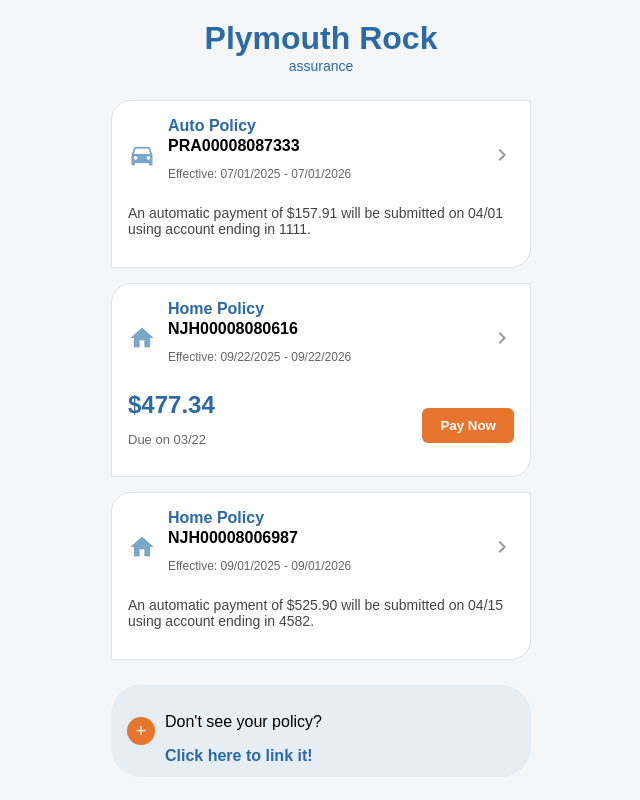
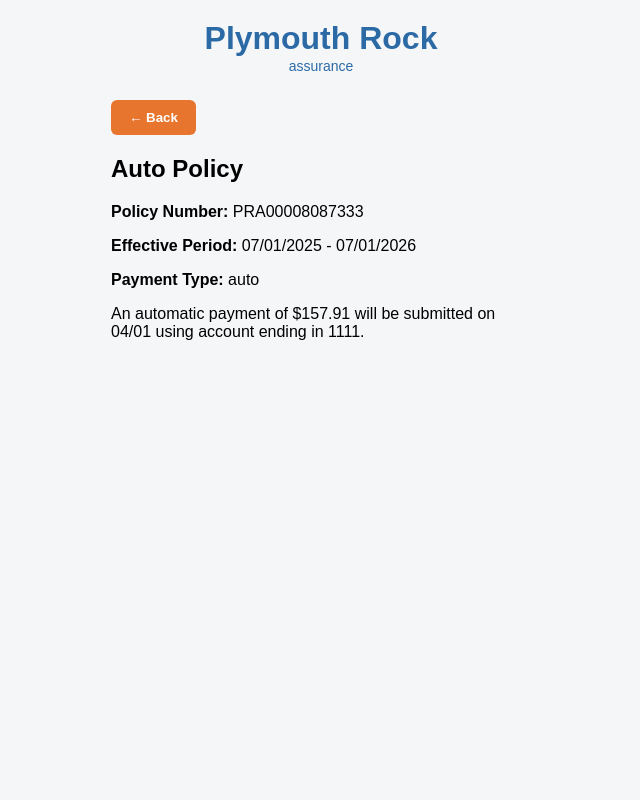
Before and after one commit to harieshini/Display-products, a React (Create React App) app: page /policy/1 in a window 1280 px wide. Shown: the whole page, without its empty margins (319-959 px from the left). Built offline with nearby package versions, Linux system fonts and the light colour scheme.

Commit message:
implemented using redux

```diff
--- a/package.json
+++ b/package.json
@@ -3,11 +3,14 @@
   "version": "0.1.0",
   "private": true,
   "dependencies": {
+    "@reduxjs/toolkit": "^2.11.2",
     "@testing-library/jest-dom": "^5.17.0",
     "@testing-library/react": "^13.4.0",
     "@testing-library/user-event": "^13.5.0",
     "react": "^18.2.0",
     "react-dom": "^18.2.0",
+    "react-redux": "^9.2.0",
+    "react-router-dom": "^7.13.1",
     "react-scripts": "5.0.1",
     "web-vitals": "^2.1.4"
   },
--- a/src/App.css
+++ b/src/App.css
@@ -43,9 +43,8 @@
   background:white;
   border:1px solid #e2e2e2;
   padding:16px;
-
-
   border-radius:20px 0px 20px 0px;
+  cursor:pointer;
 }
 
 
@@ -162,3 +161,11 @@
   font-weight:600;
   margin:0;
 }
+
+.selected-policy{
+  margin-top:20px;
+  padding:15px;
+  background:white;
+  border-radius:10px;
+  border:1px solid #ddd;
+}
--- a/src/App.js
+++ b/src/App.js
@@ -1,41 +1,10 @@
 import React from "react";
 import "./App.css";
+import { Routes, Route } from "react-router-dom";
+import PolicyList from "./components/PolicyList";
+import PolicyDetails from "./pages/PolicyDetails";
 
 function App() {
-
-  const policies = [
-    {
-      id: 1,
-      type: "Auto Policy",
-      number: "PRA00008087333",
-      effective: "07/01/2025 - 07/01/2026",
-      paymentType: "auto",
-      message:
-        "An automatic payment of $157.91 will be submitted on 04/01 using account ending in 1111.",
-      icon: "directions_car"
-    },
-    {
-      id: 2,
-      type: "Home Policy",
-      number: "NJH00008080616",
-      effective: "09/22/2025 - 09/22/2026",
-      paymentType: "manual",
-      amount: "$477.34",
-      due: "Due on 03/22",
-      button: "Pay Now",
-      icon: "home"
-    },
-    {
-      id: 3,
-      type: "Home Policy",
-      number: "NJH00008006987",
-      effective: "09/01/2025 - 09/01/2026",
-      paymentType: "auto",
-      message:
-        "An automatic payment of $525.90 will be submitted on 04/15 using account ending in 4582.",
-      icon: "home"
-    }
-  ];
 
   return (
     <div className="container">
@@ -45,67 +14,13 @@
         <span>assurance</span>
       </div>
 
-      <div className="policy-list">
-        {policies.map((policy) => (
-          <PolicyCard key={policy.id} policy={policy} />
-        ))}
-      </div>
+      <Routes>
 
-      <div className="bottom-link">
-        <span className="plus">+</span>
-        <div>
-          <p>Don't see your policy?</p>
-          <p className="link">Click here to link it!</p>
-        </div>
-      </div>
+        <Route path="/" element={<PolicyList />} />
 
-    </div>
-  );
-}
+        <Route path="/policy/:id" element={<PolicyDetails />} />
 
-function PolicyCard({ policy }) {
-
-  return (
-    <div className="card">
-
-      <div className="card-top">
-
-        <span className="material-icons icon">
-          {policy.icon}
-        </span>
-
-        <div className="policy-info">
-          <h3>{policy.type}</h3>
-          <p className="number">{policy.number}</p>
-          <p className="effective">Effective: {policy.effective}</p>
-        </div>
-
-        <span className="material-icons arrow">
-          chevron_right
-        </span>
-
-      </div>
-
-
-      {policy.paymentType === "auto" && (
-        <p className="message">
-          {policy.message}
-        </p>
-      )}
-
-
-      {policy.paymentType === "manual" && (
-        <div className="card-bottom">
-
-          <div>
-            <h2>{policy.amount}</h2>
-            <p className="due">{policy.due}</p>
-          </div>
-
-          <button>{policy.button}</button>
-
-        </div>
-      )}
+      </Routes>
 
     </div>
   );
--- /dev/null
+++ b/src/components/PolicyList.js
@@ -0,0 +1,68 @@
+import React from "react";
+import { useSelector } from "react-redux";
+import { useNavigate } from "react-router-dom";
+
+function PolicyList() {
+
+  const policies = useSelector((state) => state.policies.policies);
+  const navigate = useNavigate();
+
+  return (
+
+    <div className="policy-list">
+
+      {policies.map((policy) => (
+
+        <div
+          key={policy.id}
+          className="card"
+          onClick={() => navigate(`/policy/${policy.id}`)}
+        >
+
+          <div className="card-top">
+
+            <span className="material-icons icon">
+              {policy.icon}
+            </span>
+
+            <div className="policy-info">
+              <h3>{policy.type}</h3>
+              <p className="number">{policy.number}</p>
+              <p className="effective">
+                Effective: {policy.effective}
+              </p>
+            </div>
+
+            <span className="material-icons arrow">
+              chevron_right
+            </span>
+
+          </div>
+
+          {policy.paymentType === "auto" && (
+            <p className="message">{policy.message}</p>
+          )}
+
+          {policy.paymentType === "manual" && (
+            <div className="card-bottom">
+
+              <div>
+                <h2>{policy.amount}</h2>
+                <p className="due">{policy.due}</p>
+              </div>
+
+              <button>{policy.button}</button>
+
+            </div>
+          )}
+
+        </div>
+
+      ))}
+
+    </div>
+
+  );
+}
+
+export default PolicyList;
--- a/src/index.js
+++ b/src/index.js
@@ -1,7 +1,16 @@
 import React from "react";
 import ReactDOM from "react-dom/client";
 import App from "./App";
+import store from "./redux/store";
+import { Provider } from "react-redux";
+import { BrowserRouter } from "react-router-dom";
 
-ReactDOM.createRoot(document.getElementById("root")).render(
-  <React.StrictMode><App/></React.StrictMode>
+const root = ReactDOM.createRoot(document.getElementById("root"));
+
+root.render(
+  <Provider store={store}>
+    <BrowserRouter>
+      <App />
+    </BrowserRouter>
+  </Provider>
 );
--- /dev/null
+++ b/src/pages/PolicyDetails.js
@@ -0,0 +1,49 @@
+import React from "react";
+import { useParams, useNavigate } from "react-router-dom";
+import { useSelector } from "react-redux";
+
+function PolicyDetails() {
+
+  const { id } = useParams();
+  const navigate = useNavigate();
+
+  const policies = useSelector((state) => state.policies.policies);
+
+  const policy = policies.find((p) => p.id === Number(id));
+
+  if (!policy) {
+    return <p>Policy not found</p>;
+  }
+
+  return (
+
+    <div className="details-page">
+
+      <button onClick={() => navigate("/")}>
+        ← Back
+      </button>
+
+      <h2>{policy.type}</h2>
+
+      <p><b>Policy Number:</b> {policy.number}</p>
+
+      <p><b>Effective Period:</b> {policy.effective}</p>
+
+      <p><b>Payment Type:</b> {policy.paymentType}</p>
+
+      {policy.paymentType === "manual" && (
+        <>
+          <p><b>Amount:</b> {policy.amount}</p>
+          <p><b>Due Date:</b> {policy.due}</p>
+        </>
+      )}
+
+      {policy.paymentType === "auto" && (
+        <p>{policy.message}</p>
+      )}
+
+    </div>
+  );
+}
+
+export default PolicyDetails;
--- /dev/null
+++ b/src/redux/policySlice.js
@@ -0,0 +1,54 @@
+import { createSlice } from "@reduxjs/toolkit";
+
+const initialState = {
+  policies: [
+    {
+      id: 1,
+      type: "Auto Policy",
+      number: "PRA00008087333",
+      effective: "07/01/2025 - 07/01/2026",
+      paymentType: "auto",
+      message:
+        "An automatic payment of $157.91 will be submitted on 04/01 using account ending in 1111.",
+      icon: "directions_car"
+    },
+    {
+      id: 2,
+      type: "Home Policy",
+      number: "NJH00008080616",
+      effective: "09/22/2025 - 09/22/2026",
+      paymentType: "manual",
+      amount: "$477.34",
+      due: "Due on 03/22",
+      button: "Pay Now",
+      icon: "home"
+    },
+    {
+      id: 3,
+      type: "Home Policy",
+      number: "NJH00008006987",
+      effective: "09/01/2025 - 09/01/2026",
+      paymentType: "auto",
+      message:
+        "An automatic payment of $525.90 will be submitted on 04/15 using account ending in 4582.",
+      icon: "home"
+    }
+  ],
+  selectedPolicy: null
+};
+
+const policySlice = createSlice({
+  name: "policies",
+  initialState,
+  reducers: {
+    selectPolicy: (state, action) => {
+      const policy = state.policies.find(
+        (p) => p.id === action.payload
+      );
+      state.selectedPolicy = policy;
+    }
+  }
+});
+
+export const { selectPolicy } = policySlice.actions;
+export default policySlice.reducer;
--- /dev/null
+++ b/src/redux/store.js
@@ -0,0 +1,10 @@
+import { configureStore } from "@reduxjs/toolkit";
+import policyReducer from "./policySlice";
+
+const store = configureStore({
+  reducer: {
+    policies: policyReducer
+  }
+});
+
+export default store;
```
Also changed, not shown: src/components/PolicyCard.js (added, +66 -0 lines), 1 other file (tests, documents, lock files or other folders).
